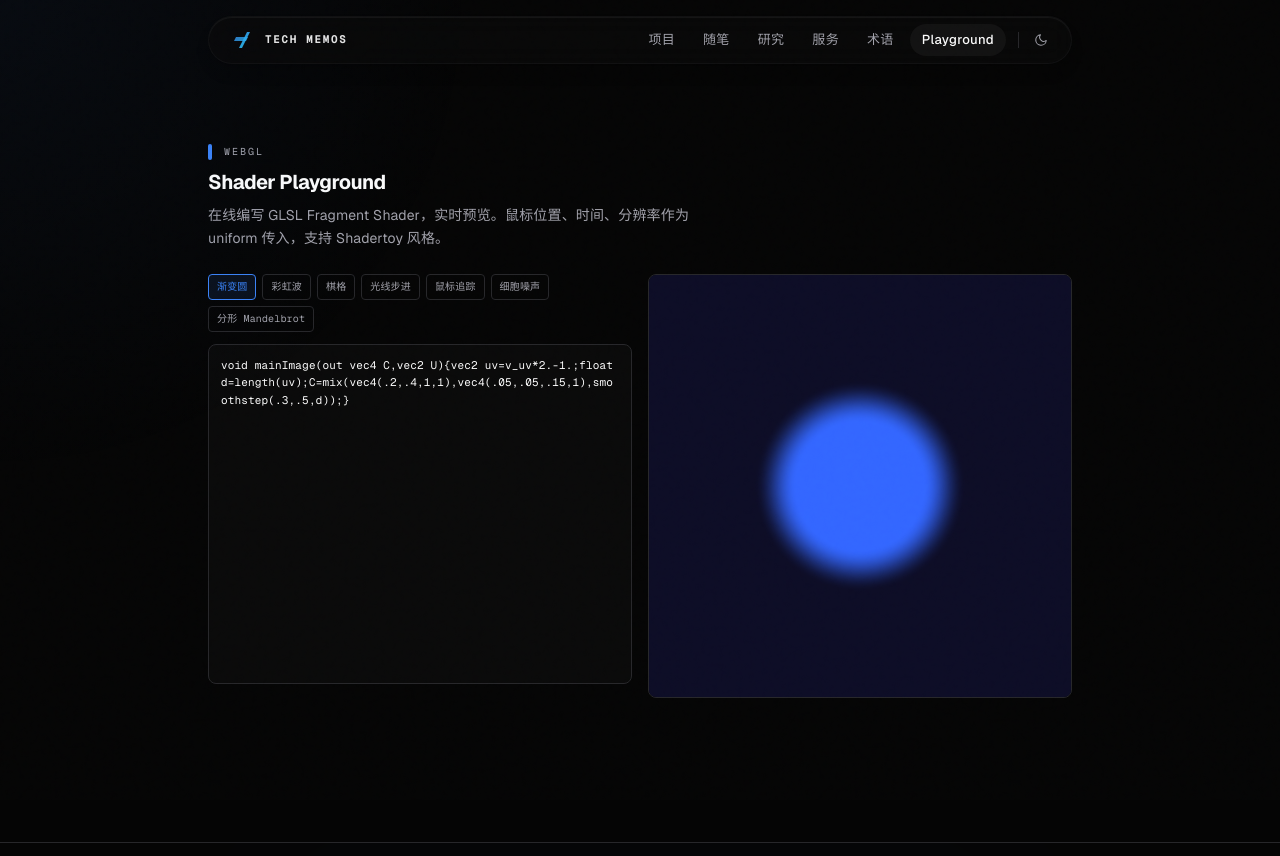
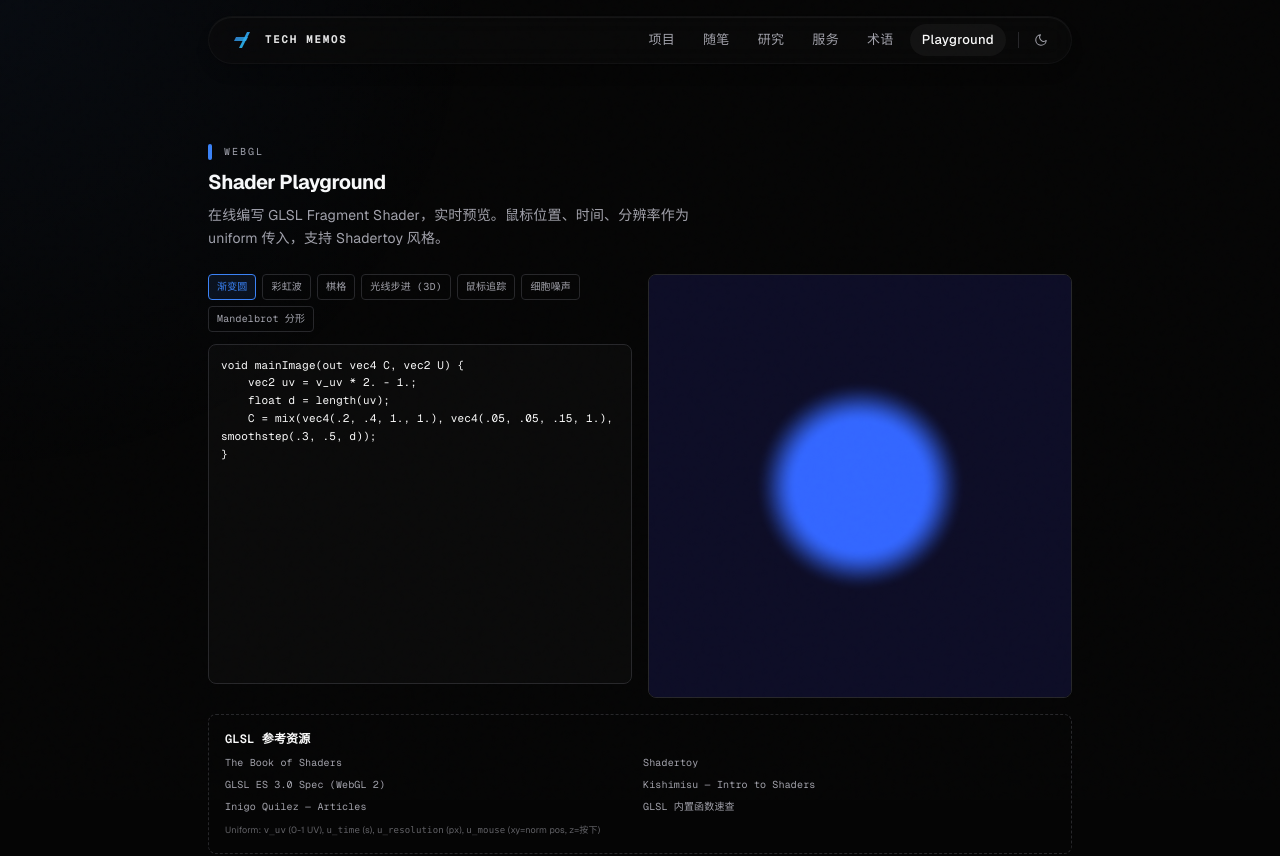
Before and after one commit to atbeta/pbeta-next, a Next.js app in the folder apps/web/: page /playground/shader in a window 1280 px wide. Shown: the top 856 px of the page. Built offline with nearby package versions, Linux system fonts and the light colour scheme; no server answers.

Commit message:
feat: format shader examples as multi-line, add GLSL reference resource links

```diff
--- a/apps/web/src/app/playground/shader/shader-playground.tsx
+++ b/apps/web/src/app/playground/shader/shader-playground.tsx
@@ -19,35 +19,113 @@ void main(){vec4 C;mainImage(C,gl_FragCoord.xy);gl_FragColor=C;}`
 const EXAMPLES: { name: string; code: string }[] = [
   {
     name: '渐变圆',
-    code: `void mainImage(out vec4 C,vec2 U){vec2 uv=v_uv*2.-1.;float d=length(uv);C=mix(vec4(.2,.4,1,1),vec4(.05,.05,.15,1),smoothstep(.3,.5,d));}`,
+    code: `void mainImage(out vec4 C, vec2 U) {
+    vec2 uv = v_uv * 2. - 1.;
+    float d = length(uv);
+    C = mix(vec4(.2, .4, 1., 1.), vec4(.05, .05, .15, 1.), smoothstep(.3, .5, d));
+}`,
   },
   {
     name: '彩虹波',
-    code: `void mainImage(out vec4 C,vec2 U){vec2 uv=v_uv;float t=u_time*.5;C=vec4(.5+.5*cos(uv.x*6.+t),.5+.5*cos(uv.y*6.+t+2.),.5+.5*cos((uv.x+uv.y)*6.+t+4.),1);}`,
+    code: `void mainImage(out vec4 C, vec2 U) {
+    vec2 uv = v_uv;
+    float t = u_time * .5;
+    C = vec4(
+        .5 + .5 * cos(uv.x * 6. + t),
+        .5 + .5 * cos(uv.y * 6. + t + 2.),
+        .5 + .5 * cos((uv.x + uv.y) * 6. + t + 4.),
+        1.
+    );
+}`,
   },
   {
     name: '棋格',
-    code: `void mainImage(out vec4 C,vec2 U){vec2 uv=v_uv*10.;vec2 c=step(.5,fract(uv));float v=c.x*c.y+(1.-c.x)*(1.-c.y);C=mix(vec4(.1,.1,.2,1),vec4(.9,.85,.7,1),v);}`,
+    code: `void mainImage(out vec4 C, vec2 U) {
+    vec2 uv = v_uv * 10.;
+    vec2 c = step(.5, fract(uv));
+    float v = c.x * c.y + (1. - c.x) * (1. - c.y);
+    C = mix(vec4(.1, .1, .2, 1.), vec4(.9, .85, .7, 1.), v);
+}`,
   },
   {
-    name: '光线步进',
-    code: `float sdSphere(vec3 p,float r){return length(p)-r;}
-float map(vec3 p){return sdSphere(p,1.);}
-vec3 calcNormal(vec3 p){vec2 e=vec2(.001,0);return normalize(map(p)-vec3(map(p-e.xyy),map(p-e.yxy),map(p-e.yyx)));}
-void mainImage(out vec4 C,vec2 U){vec2 uv=v_uv*2.-1.;vec3 ro=vec3(0,0,-3);vec3 rd=normalize(vec3(uv,1));float t=0.;for(int i=0;i<80;i++){vec3 p=ro+rd*t;float d=map(p);if(d<.001)break;t+=d;}vec3 col=vec3(.05,.05,.1);if(t<20.){vec3 p=ro+rd*t;vec3 n=calcNormal(p);col=vec3(.2,.5,.8)*max(0.,dot(n,normalize(vec3(1,2,3))));}C=vec4(col,1);}`,
+    name: '光线步进 (3D)',
+    code: `float sdSphere(vec3 p, float r) { return length(p) - r; }
+
+float map(vec3 p) { return sdSphere(p, 1.); }
+
+vec3 calcNormal(vec3 p) {
+    vec2 e = vec2(.001, 0.);
+    return normalize(map(p) - vec3(
+        map(p - e.xyy), map(p - e.yxy), map(p - e.yyx)
+    ));
+}
+
+void mainImage(out vec4 C, vec2 U) {
+    vec2 uv = v_uv * 2. - 1.;
+    vec3 ro = vec3(0., 0., -3.);
+    vec3 rd = normalize(vec3(uv, 1.));
+    float t = 0.;
+    for (int i = 0; i < 80; i++) {
+        vec3 p = ro + rd * t;
+        float d = map(p);
+        if (d < .001) break;
+        t += d;
+    }
+    vec3 col = vec3(.05, .05, .1);
+    if (t < 20.) {
+        vec3 p = ro + rd * t;
+        vec3 n = calcNormal(p);
+        col = vec3(.2, .5, .8) * max(0., dot(n, normalize(vec3(1., 2., 3.))));
+    }
+    C = vec4(col, 1.);
+}`,
   },
   {
     name: '鼠标追踪',
-    code: `void mainImage(out vec4 C,vec2 U){float d=length(v_uv-u_mouse.xy);float glow=.02/(d+.02);C=mix(vec4(.05,.05,.1,1),vec4(1,.4,.2,1),glow);}`,
+    code: `void mainImage(out vec4 C, vec2 U) {
+    float d = length(v_uv - u_mouse.xy);
+    float glow = .02 / (d + .02);
+    C = mix(vec4(.05, .05, .1, 1.), vec4(1., .4, .2, 1.), glow);
+}`,
   },
   {
     name: '细胞噪声',
-    code: `vec2 random2(vec2 p){return fract(sin(vec2(dot(p,vec2(127.1,311.7)),dot(p,vec2(269.5,183.3))))*43758.5453);}
-void mainImage(out vec4 C,vec2 U){vec2 uv=v_uv*5.;vec2 i=floor(uv);vec2 f=fract(uv);float m=.0;for(int y=-1;y<=1;y++)for(int x=-1;x<=1;x++){vec2 n=vec2(float(x),float(y));vec2 p=random2(i+n);p=.5+.5*sin(u_time+6.2831*p);m+=1.-smoothstep(.0,.6,length(n+p-f));}C=vec4(vec3(m*.25),1);}`,
+    code: `vec2 random2(vec2 p) {
+    return fract(sin(vec2(
+        dot(p, vec2(127.1, 311.7)),
+        dot(p, vec2(269.5, 183.3))
+    )) * 43758.5453);
+}
+
+void mainImage(out vec4 C, vec2 U) {
+    vec2 uv = v_uv * 5.;
+    vec2 i = floor(uv);
+    vec2 f = fract(uv);
+    float m = .0;
+    for (int y = -1; y <= 1; y++)
+    for (int x = -1; x <= 1; x++) {
+        vec2 n = vec2(float(x), float(y));
+        vec2 p = random2(i + n);
+        p = .5 + .5 * sin(u_time + 6.2831 * p);
+        m += 1. - smoothstep(.0, .6, length(n + p - f));
+    }
+    C = vec4(vec3(m * .25), 1.);
+}`,
   },
   {
-    name: '分形 Mandelbrot',
-    code: `void mainImage(out vec4 C,vec2 U){vec2 c=(v_uv*4.-vec2(2.5,2.));vec2 z=vec2(0);int n=0;for(int i=0;i<100;i++){if(dot(z,z)>4.)break;z=vec2(z.x*z.x-z.y*z.y,2.*z.x*z.y)+c;n++;}float t=float(n)/100.;C=vec4(vec3(t),1);}`,
+    name: 'Mandelbrot 分形',
+    code: `void mainImage(out vec4 C, vec2 U) {
+    vec2 c = (v_uv * 4. - vec2(2.5, 2.));
+    vec2 z = vec2(0.);
+    int n = 0;
+    for (int i = 0; i < 100; i++) {
+        if (dot(z, z) > 4.) break;
+        z = vec2(z.x * z.x - z.y * z.y, 2. * z.x * z.y) + c;
+        n++;
+    }
+    float t = float(n) / 100.;
+    C = vec4(vec3(t), 1.);
+}`,
   },
 ]
 
@@ -145,6 +223,7 @@ export function ShaderPlayground() {
   }
 
   return (
+    <div className="space-y-4">
       <div className="grid gap-4 lg:grid-cols-2 anim-fade-up delay-1">
         <div className="space-y-3">
           <div className="flex flex-wrap gap-1.5">
@@ -163,7 +242,7 @@ export function ShaderPlayground() {
             <textarea
               value={code}
               onChange={function (e) { setCode(e.target.value); setActiveExample(-1) }}
-            className="w-full h-[340px] p-3 font-mono text-[11px] bg-[var(--surface)] border border-[var(--border)] rounded-lg text-[var(--foreground)] resize-none focus:outline-none focus:border-[var(--accent)] transition-colors"
+              className="w-full h-[340px] p-3 font-mono text-[11px] leading-relaxed bg-[var(--surface)] border border-[var(--border)] rounded-lg text-[var(--foreground)] resize-none focus:outline-none focus:border-[var(--accent)] transition-colors"
               spellCheck={false}
             />
             {error && (
@@ -180,5 +259,28 @@ export function ShaderPlayground() {
           </div>
         </div>
       </div>
+
+      <div className="p-4 border border-dashed border-[var(--border)] rounded-lg anim-fade-up delay-1">
+        <h3 className="font-mono text-xs font-semibold mb-2">GLSL 参考资源</h3>
+        <div className="grid gap-1.5 sm:grid-cols-2 text-[10px] font-mono">
+          {[
+            { label: 'The Book of Shaders', href: 'https://thebookofshaders.com/' },
+            { label: 'Shadertoy', href: 'https://www.shadertoy.com/' },
+            { label: 'GLSL ES 3.0 Spec (WebGL 2)', href: 'https://registry.khronos.org/OpenGL/specs/es/3.0/GLSL_ES_Specification_3.00.pdf' },
+            { label: 'Kishimisu — Intro to Shaders', href: 'https://www.youtube.com/watch?v=f4s1h2YETNY' },
+            { label: 'Inigo Quilez — Articles', href: 'https://iquilezles.org/articles/' },
+            { label: 'GLSL 内置函数速查', href: 'https://www.shaderific.com/glsl-functions' },
+          ].map((r) => (
+            <a key={r.label} href={r.href} target="_blank" rel="noopener noreferrer"
+              className="text-[var(--muted-foreground)] hover:text-[var(--accent)] transition-colors truncate">
+              {r.label}
+            </a>
+          ))}
+        </div>
+        <p className="mt-2 text-[9px] text-[var(--muted-foreground)]/60">
+          Uniform: <code>v_uv</code> (0-1 UV), <code>u_time</code> (s), <code>u_resolution</code> (px), <code>u_mouse</code> (xy=norm pos, z=按下)
+        </p>
+      </div>
+    </div>
   )
 }
```
Lines whose indentation alone changed are shown as unchanged.
